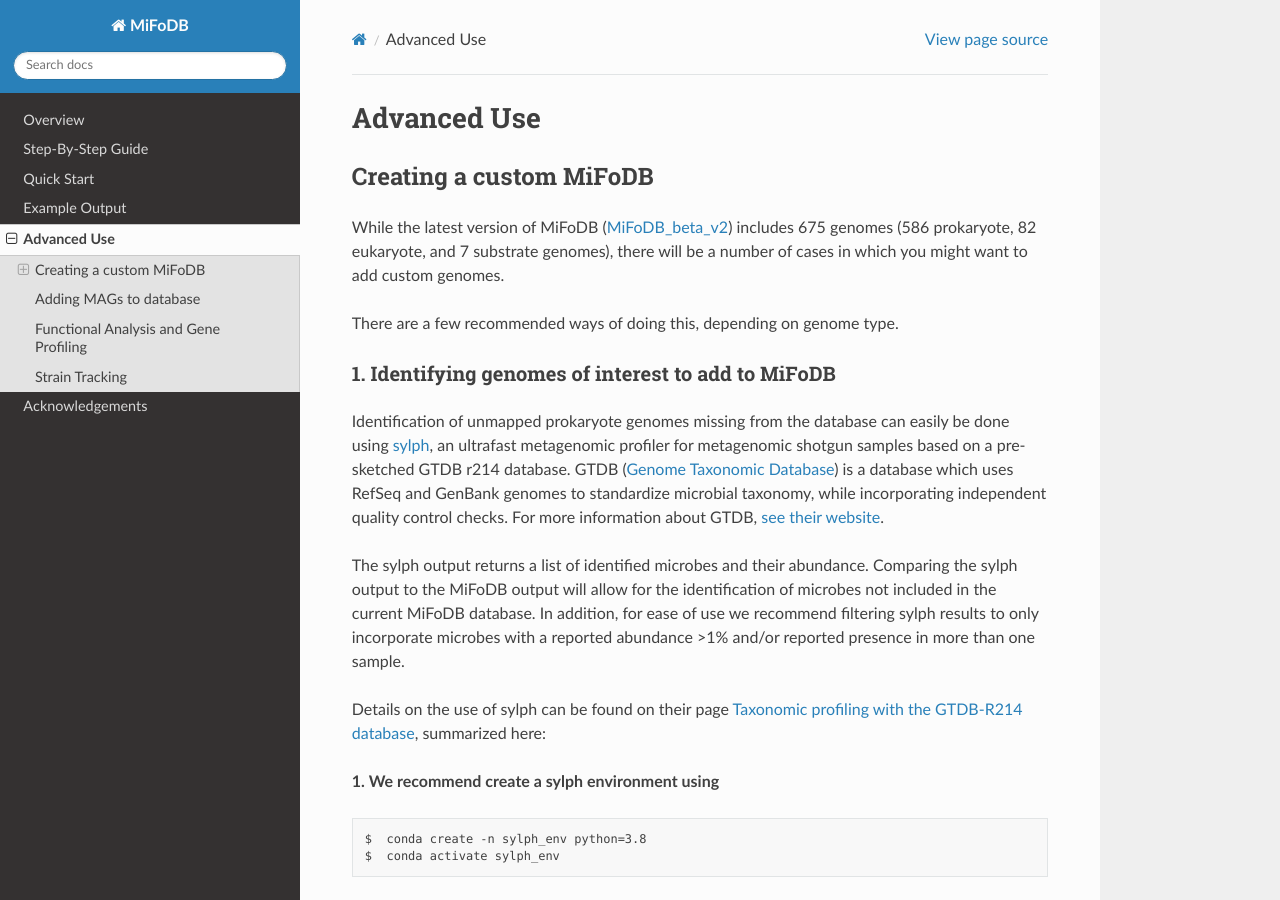
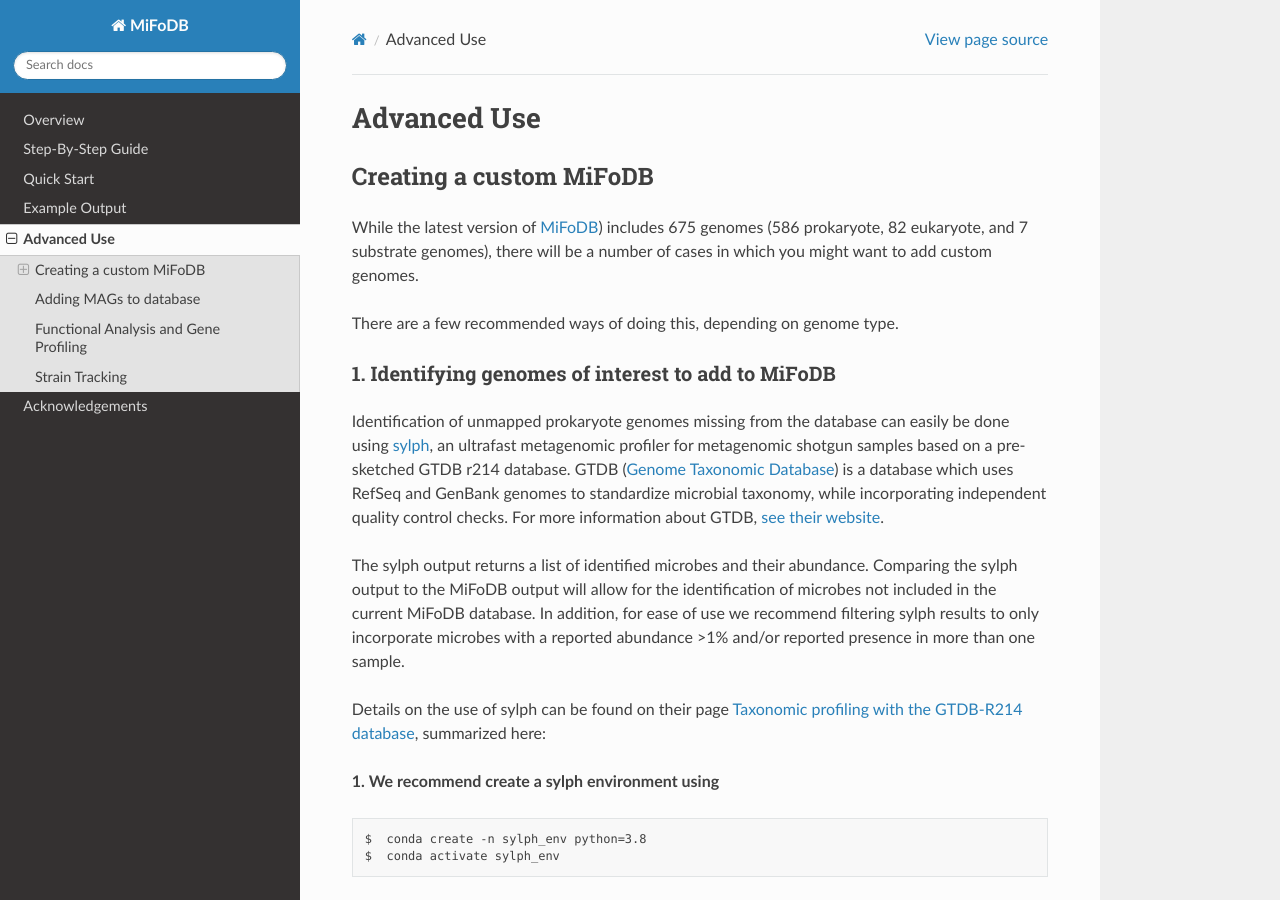
Before and after one commit to elisacaffrey/MiFoDB, a Sphinx documentation site: the page built from docs/source/advanced_use.rst, in a window 1280 px wide and 900 px high. Built offline with Sphinx 7.4.7 and the Read the Docs theme 2.0.0, drawn with Linux system fonts in a browser that asks for light colours.

Commit message:
Update advanced_use.rst

```diff
--- a/docs/source/advanced_use.rst
+++ b/docs/source/advanced_use.rst
@@ -3,7 +3,7 @@
 
 Creating a custom MiFoDB
 ------------------------------
-While the latest version of MiFoDB (`MiFoDB_beta_v2 <https://docs.google.com/spreadsheets/d/1PHRlb9YwKiwpVk8ChozBZbFYCA-VL3EXJTIPI-TI04A/edit?usp=sharing>`_)  includes 675 genomes (586 prokaryote, 82 eukaryote, and 7 substrate genomes), there will be a number of cases in which you might want to add custom genomes.
+While the latest version of `MiFoDB <https://zenodo.org/records/10881265/files/MiFoDB_beta_v2_allRef.csv?download=1>`_)  includes 675 genomes (586 prokaryote, 82 eukaryote, and 7 substrate genomes), there will be a number of cases in which you might want to add custom genomes.
 
 There are a few recommended ways of doing this, depending on genome type.
 
```
